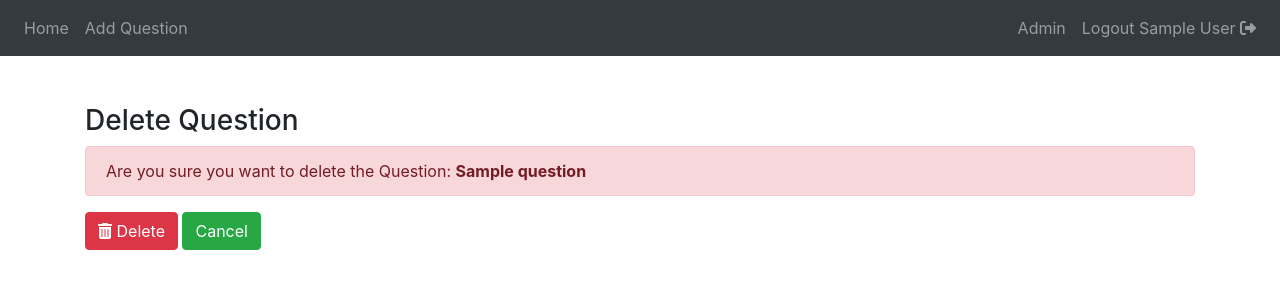
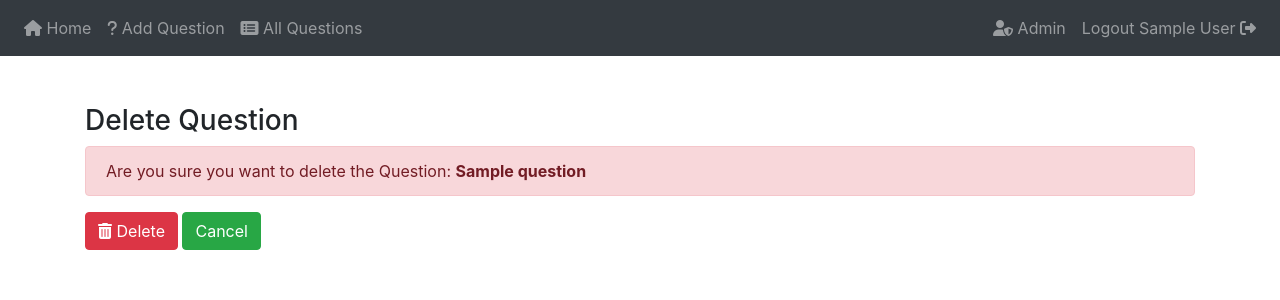
Before and after one commit to vabene1111/LearningCards, a Django app: page /delete/recipe/1/ in a window 1280 px wide. Shown: the top 300 px of the page. Run offline with Django 3.2, Linux system fonts and the light colour scheme; a user stored in the database is signed in; tables that the repository leaves empty hold one stand-in row (values such as "Sample post"); some libraries are stand-ins or nearby versions.

Commit message:
some cleanup + questions view

```diff
--- a/Cards/templates/base.html
+++ b/Cards/templates/base.html
@@ -42,11 +42,14 @@
     <div class="collapse navbar-collapse" id="navbarSupportedContent">
         <ul class="navbar-nav mr-auto">
             <li class="nav-item">
-                <a class="nav-link" href="{% url 'index' %}">{% trans 'Home' %}</a>
+                <a class="nav-link" href="{% url 'index' %}"><i class="fas fa-home"></i> {% trans 'Home' %}</a>
             </li>
             {% if user.is_authenticated %}
                 <li class="nav-item">
-                    <a class="nav-link" href="{% url 'new_question' %}">{% trans 'Add Question' %}</a>
+                    <a class="nav-link" href="{% url 'new_question' %}"><i class="fas fa-question"></i> {% trans 'Add Question' %}</a>
+                </li>
+                <li class="nav-item">
+                    <a class="nav-link" href="{% url 'list_question' %}"><i class="fas fa-list-alt"></i> {% trans 'All Questions' %}</a>
                 </li>
             {% endif %}
         </ul>
@@ -54,7 +57,7 @@
         <ul class="navbar-nav">
             {% if user.is_staff %}
                 <li class="nav-item">
-                    <a class="nav-link" href="{% url 'admin:index' %}">{% trans 'Admin' %}</a>
+                    <a class="nav-link" href="{% url 'admin:index' %}"><i class="fas fa-user-shield"></i> {% trans 'Admin' %}</a>
                 </li>
             {% endif %}
 
--- a/Cards/urls.py
+++ b/Cards/urls.py
@@ -13,7 +13,7 @@ urlpatterns = [
 
     path('new/question/', new.QuestionCreate.as_view(), name='new_question'),
 
-    # path('list/question', lists.keyword, name='list_keyword'),
+    path('list/question', lists.question, name='list_question'),
 
     path('edit/question/<int:pk>/', edit.QuestionUpdate.as_view(), name='edit_question'),
     path('edit/comment/<int:pk>/', edit.QuestionUpdate.as_view(), name='edit_comment'),
--- a/Cards/views/views.py
+++ b/Cards/views/views.py
@@ -62,6 +62,10 @@ def choose_question(request, course):
 def quiz(request, pk):
     course = Course.objects.get(pk=pk)
     question = choose_question(request, pk)
+    if not question:
+        messages.add_message(request, messages.ERROR, _('There are no questions in this course yet!'))
+        return HttpResponseRedirect(reverse('index'))
+
     comments = Comment.objects.filter(question=question).all()
 
     return render(request, 'quiz.html', {'question': question, 'course': course, 'comments': comments})
```
Also changed, not shown: Cards/tables.py (added, +15 -0 lines), Cards/views/lists.py (+6 -3 lines).
